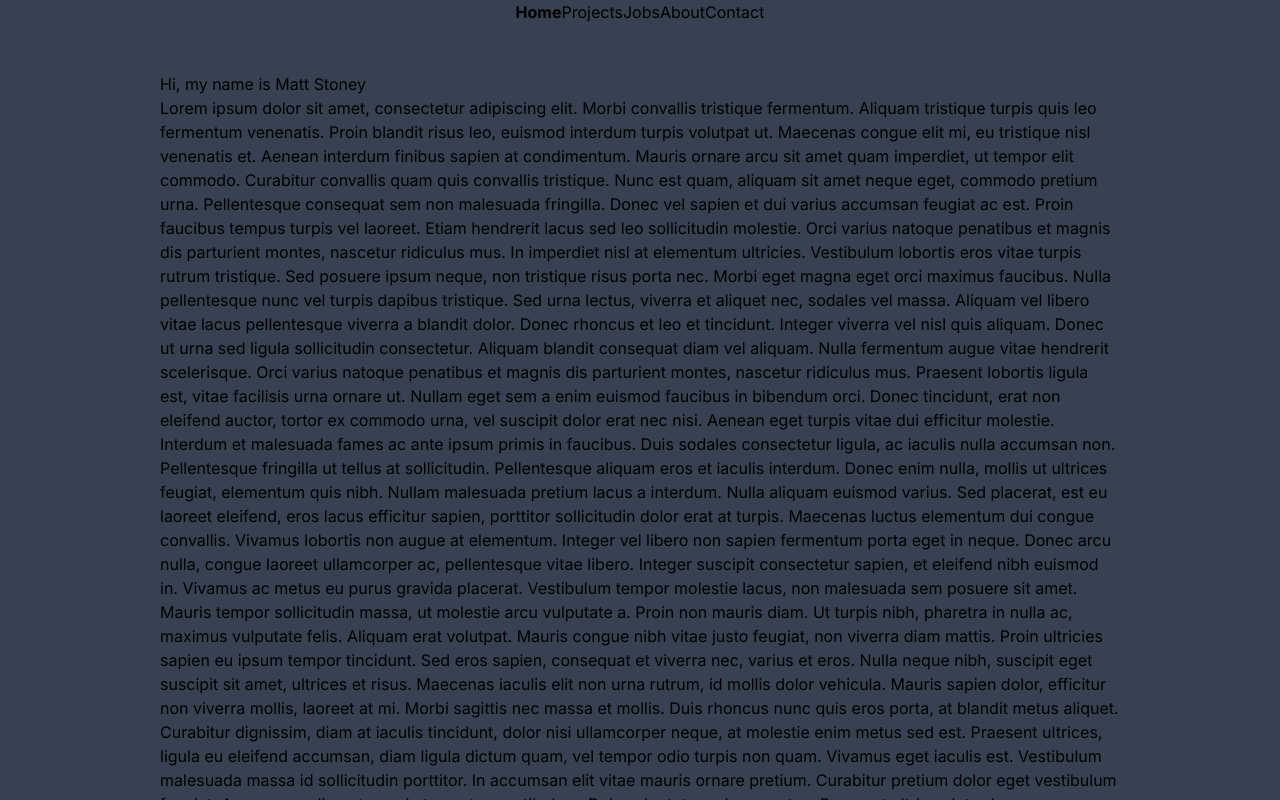
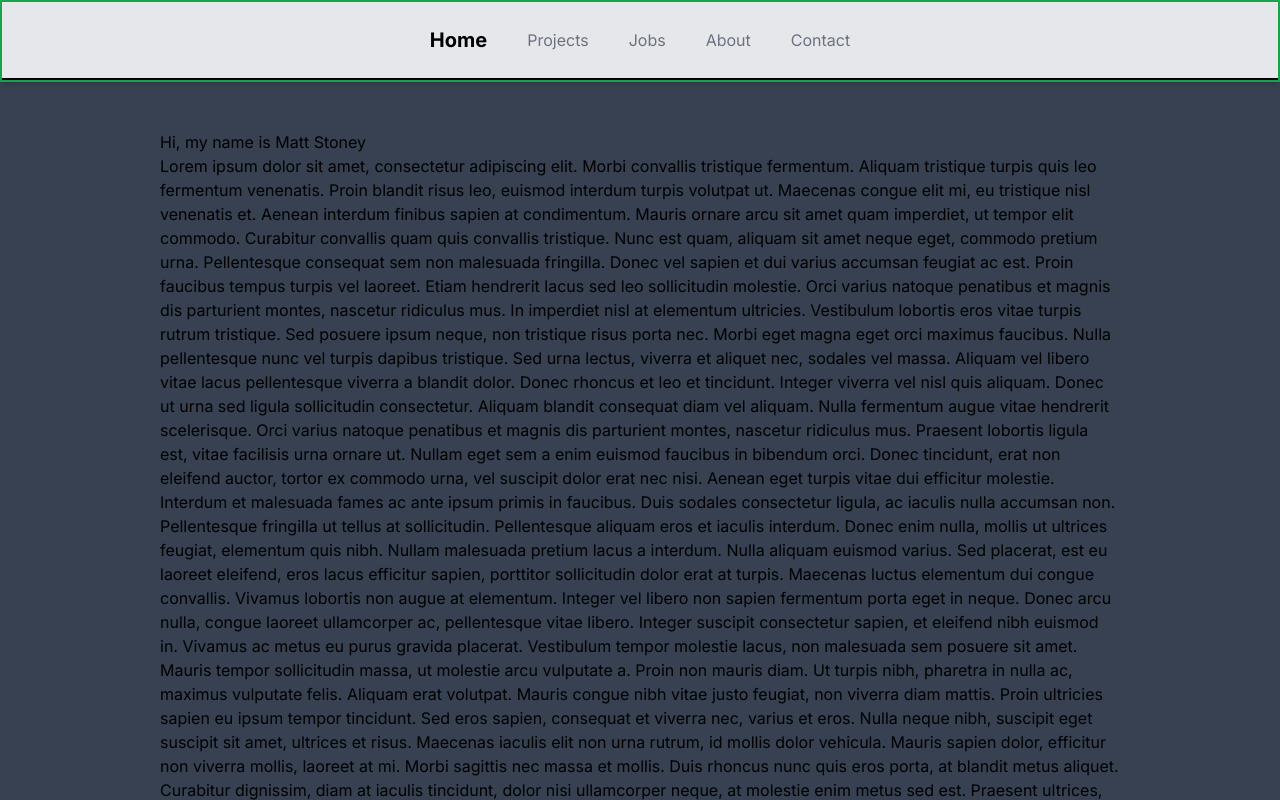
Before and after one commit to mjstoney/portfolio, a Next.js app: page / in a window 1280 px wide. Shown: the top 800 px of the page. Built offline with nearby package versions, Linux system fonts and the light colour scheme.

Commit message:
Fix tailwind Components path

```diff
--- a/tailwind.config.ts
+++ b/tailwind.config.ts
@@ -3,7 +3,7 @@ import type { Config } from 'tailwindcss'
 const config: Config = {
   content: [
     './pages/**/*.{js,ts,jsx,tsx,mdx}',
-    './components/**/*.{js,ts,jsx,tsx,mdx}',
+    './Components/**/*.{js,ts,jsx,tsx,mdx}',
     './app/**/*.{js,ts,jsx,tsx,mdx}',
   ],
   theme: {
```
